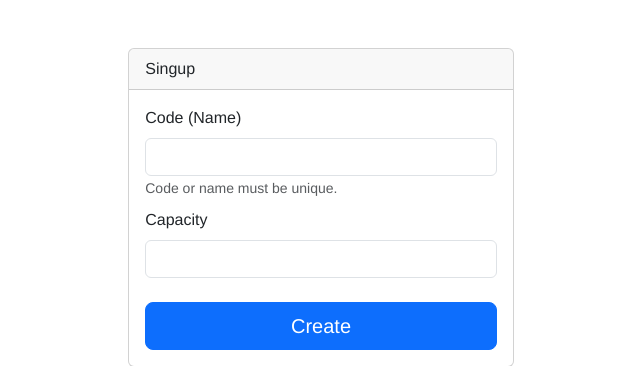
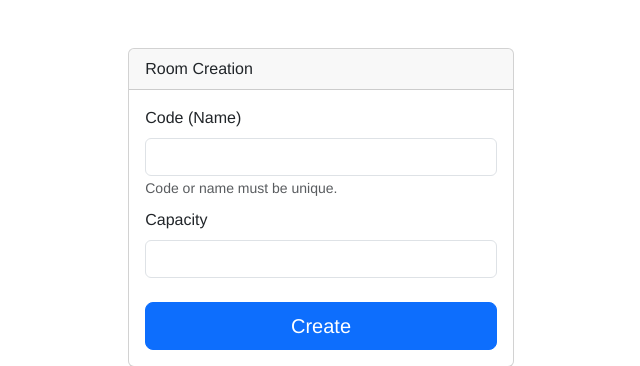
Before and after one commit to aghs8055/room-master, a Django app: page /rooms/create/ in a window 1280 px wide. Shown: the part 56-422 px from the top of the page, without its empty margins (319-959 px from the left). Run offline with Django 4.2, Linux system fonts and the light colour scheme; some libraries are stand-ins or nearby versions.

Commit message:
Some bugs in titles fixed.

```diff
--- a/templates/rooms/request_create.html
+++ b/templates/rooms/request_create.html
@@ -9,7 +9,7 @@
             <div class="row justify-content-center">
                 <div class="col-md-9">
                     <div class="card">
-                        <div class="card-header">Singup</div>
+                        <div class="card-header">Request Creation</div>
                         <div class="card-body">
                             <form id="request-create-form" method="post" action="{% url 'rooms:request_create' %}">
                                 {% csrf_token %}
--- a/templates/rooms/room_create.html
+++ b/templates/rooms/room_create.html
@@ -9,9 +9,9 @@
             <div class="row justify-content-center">
                 <div class="col-md-9">
                     <div class="card">
-                        <div class="card-header">Singup</div>
+                        <div class="card-header">Room Creation</div>
                         <div class="card-body">
-                            <form id="room-create-form" method="post" action="{% url 'rooms:request_create' %}">
+                            <form id="room-create-form" method="post" action="{% url 'rooms:room_create' %}">
                                 {% csrf_token %}
                                 <div class="mb-2">
                                     <label for="code">Code (Name)</label>
--- a/templates/rooms/room_list.html
+++ b/templates/rooms/room_list.html
@@ -10,7 +10,7 @@
                 <div class="d-flex justify-content-between align-items-center">
                     <h4 class="card-title">Rooms</h4>
                     {% if request.user.user_type != 'user' %}
-                        <a href="{% url 'rooms:room_create' %}" class="btn btn-primary float-right">Create New Request</a>
+                        <a href="{% url 'rooms:room_create' %}" class="btn btn-primary float-right">Create New Room</a>
                     {% endif %}
                 </div>
             </div>
```
